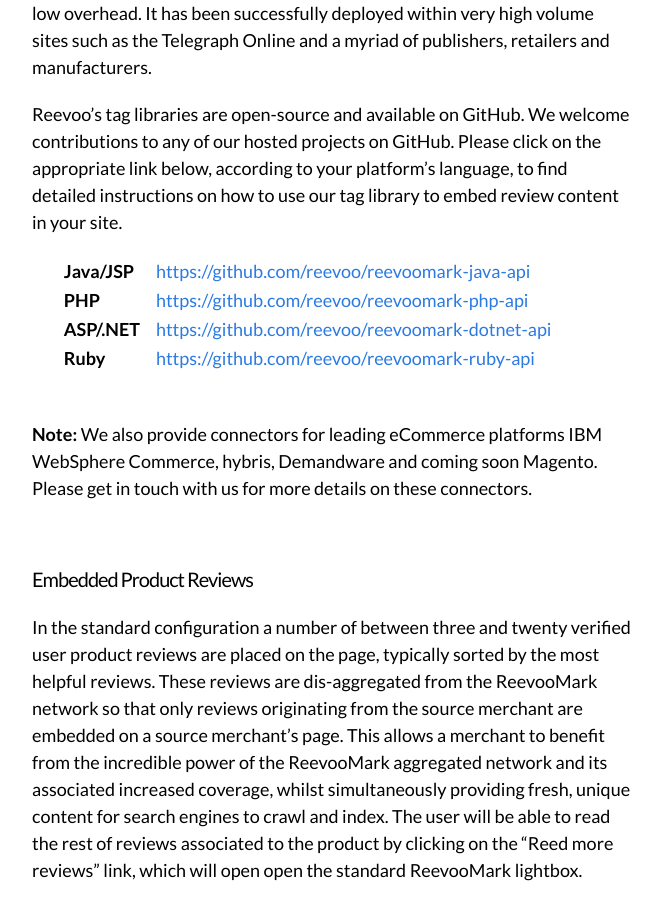
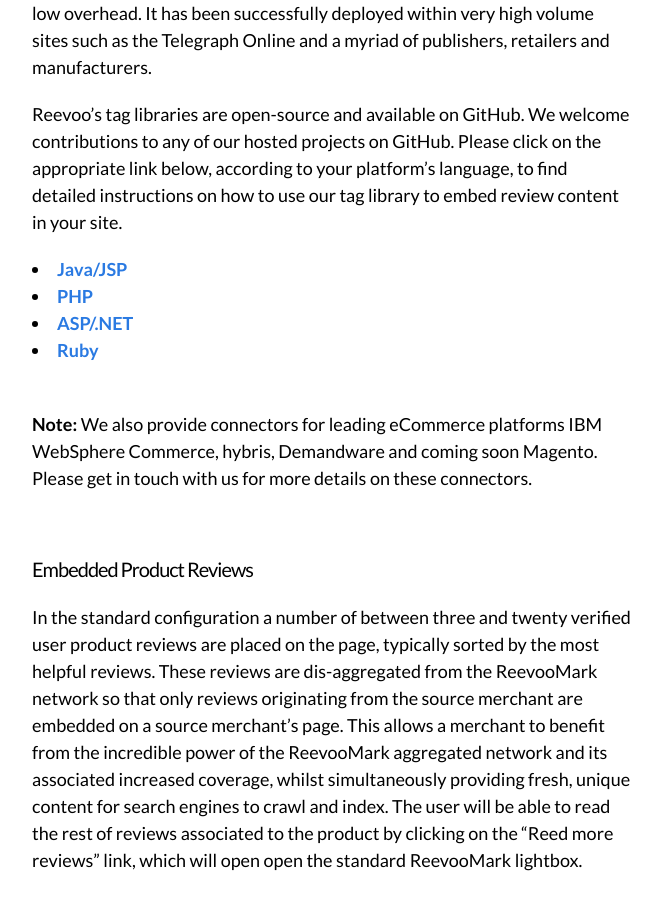
Before and after one commit to reevoo/reevoo.github.io, a Jekyll site: the page built from docs/seoboost/seo-boost.markdown, in a window 1280 px wide and 900 px high, scrolled down 2335 px. Shown: the whole window, without its empty margins (433-1094 px from the left). Built offline with Jekyll 4.4.1, drawn with Linux system fonts in a browser that asks for light colours; some of the changed lines change nothing that is shown.

Commit message:
seo-boost libs- list over table

```diff
--- a/docs/seoboost/seo-boost.markdown
+++ b/docs/seoboost/seo-boost.markdown
@@ -29,10 +29,10 @@
 
 Reevoo’s tag libraries are open-source and available on GitHub. We welcome contributions to any of our hosted projects on GitHub. Please click on the appropriate link below, according to your  platform's language, to find detailed instructions on how to use our tag library to embed review content in your site.
 
-&nbsp;&nbsp;&nbsp;&nbsp;&nbsp;&nbsp;&nbsp;&nbsp;| **Java/JSP**&nbsp;&nbsp;&nbsp;&nbsp;  |   <a href="https://github.com/reevoo/reevoomark-java-api" target="_blank">https://github.com/reevoo/reevoomark-java-api</a>       |
-&nbsp;&nbsp;&nbsp;&nbsp;&nbsp;&nbsp;&nbsp;&nbsp;| **PHP**&nbsp;&nbsp;&nbsp;&nbsp;   |   <a href="https://github.com/reevoo/reevoomark-php-api" target="_blank">https://github.com/reevoo/reevoomark-php-api</a>         |
-&nbsp;&nbsp;&nbsp;&nbsp;&nbsp;&nbsp;&nbsp;&nbsp;| **ASP/.NET**&nbsp;&nbsp;&nbsp;&nbsp;  |   <a href="https://github.com/reevoo/reevoomark-dotnet-api" target="_blank">https://github.com/reevoo/reevoomark-dotnet-api</a>   |
-&nbsp;&nbsp;&nbsp;&nbsp;&nbsp;&nbsp;&nbsp;&nbsp;| **Ruby**&nbsp;&nbsp;&nbsp;&nbsp;  |   <a href="https://github.com/reevoo/reevoomark-ruby-api" target="_blank">https://github.com/reevoo/reevoomark-ruby-api</a>       |
+* [**Java/JSP**](https://github.com/reevoo/reevoomark-java-api)
+* [**PHP**](https://github.com/reevoo/reevoomark-php-api)
+* [**ASP/.NET**](https://github.com/reevoo/reevoomark-dotnet-api)
+* [**Ruby**](https://github.com/reevoo/reevoomark-ruby-api)
 
 <br/>
 **Note:** We also provide connectors for leading eCommerce platforms IBM WebSphere Commerce, hybris, Demandware and coming soon Magento. Please get in touch with us for more details on these connectors.
```
